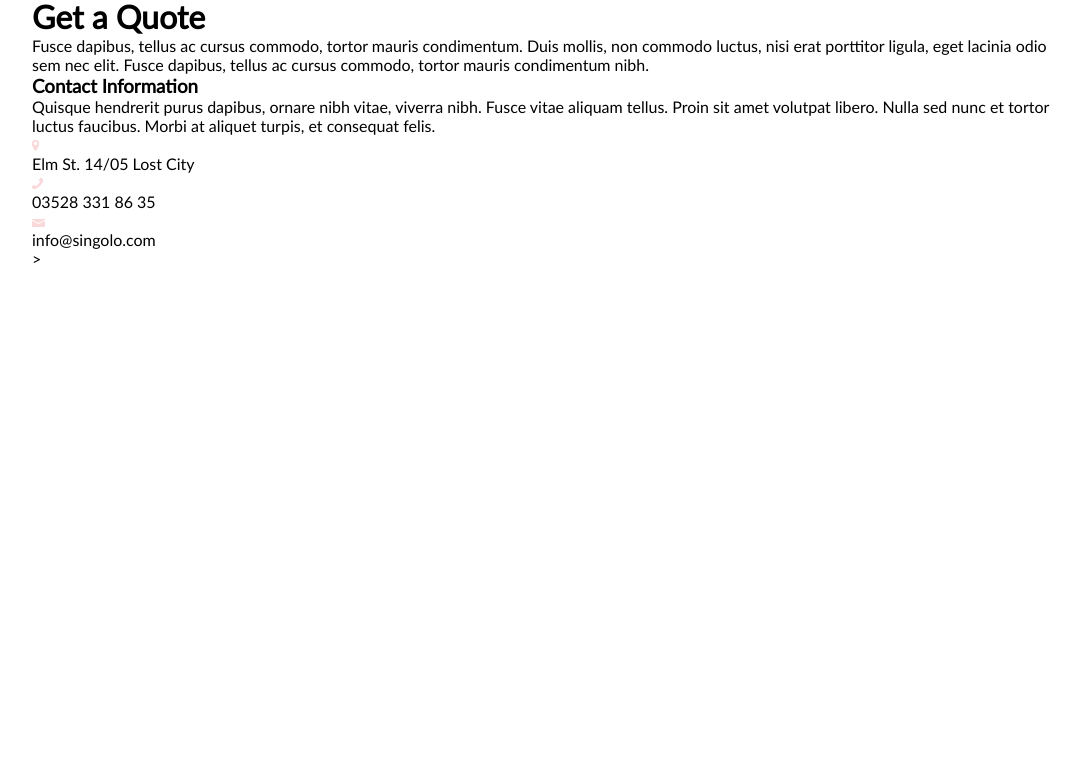
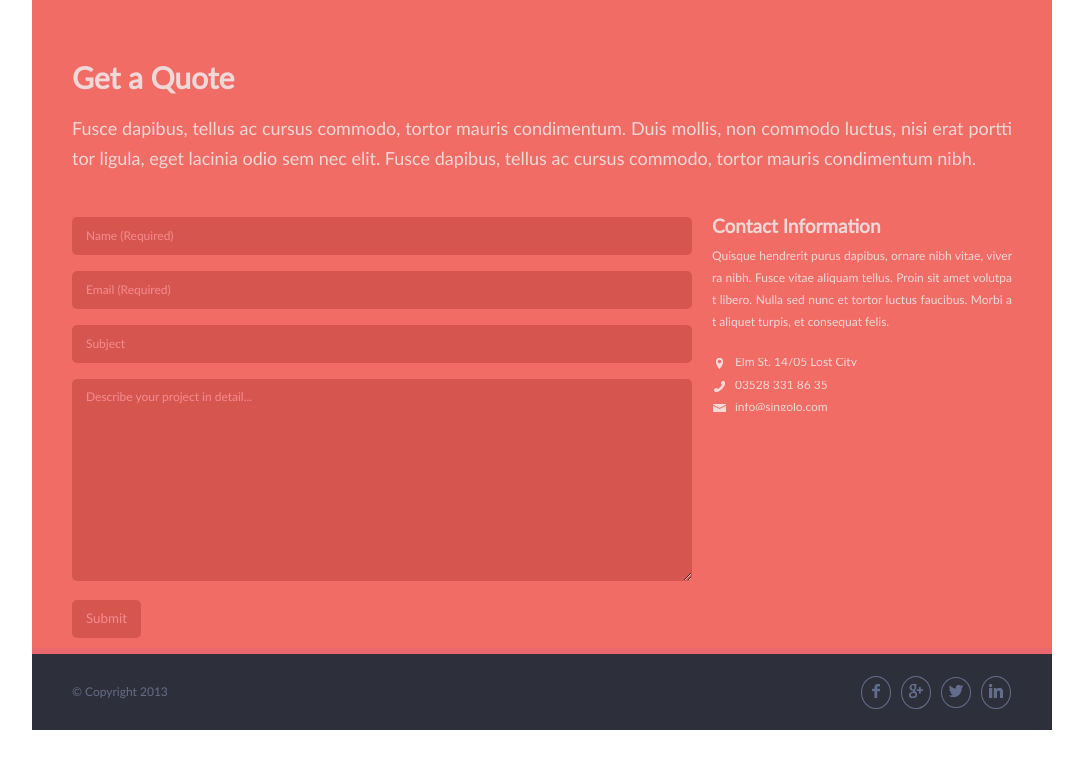
Before and after one commit to yafimchik/singolo, a plain HTML site: page singolo3.html in a window 1280 px wide. Shown: the whole page, without its empty margins (98-1181 px from the left). Drawn offline with Linux system fonts and the light colour scheme; files whose address does not match are found by name.

Commit message:
refactor: add all code in singolo3

```diff
--- a/singolo3.css
+++ b/singolo3.css
@@ -0,0 +1,229 @@
+@font-face{
+
+    font-family: 'Lato-Regular';
+
+    src: url('./assets/Lato-Regular.eot');
+
+    src: url('./assets/Lato-Regular.eot?iefix') format('eot'),
+
+    url('./assets/Lato-Regular.woff') format('woff'),
+
+    url('./assets/Lato-Regular.ttf') format('truetype'),
+
+    url('./assets/Lato-Regular.svg#webfont') format('svg');
+
+    font-weight: normal;
+
+    font-style: normal;
+
+    }
+*{
+    margin: 0;
+    padding: 0;
+    box-sizing: border-box;
+
+    font-family: 'Lato-Regular', Verdana, sans-serif;
+}
+html {
+    font-size: 10px;
+}
+body{
+    margin-left: auto;
+    margin-right: auto;
+    max-width: 1020px;
+    min-width: 768px;
+}
+p{
+    overflow: hidden;
+    word-break: break-all;
+    text-align: justify;
+
+}
+
+
+
+
+.comments-description{
+    font-size: 1.8rem;
+    line-height: 3rem;
+    color: #f0d8d9;
+}
+h1,h3{
+    text-transform: capitalize;
+    color: #f0d8d9;
+}
+
+
+header{
+    padding-top: 62px;
+    background-color: #f06c64;
+}
+header h1{
+    font-size: 3rem;
+    text-transform: none;
+}
+.comments{
+    height: 550px;
+    padding-top: 17px;
+    background-color: #f06c64;
+}
+.comments__wrapper{
+    padding-top: 25px;
+    display: flex;
+    flex-flow: row nowrap;
+    justify-content: space-between;
+
+}
+.contact-form{
+    width: 100%;
+    padding-top: 17px;
+
+
+}
+.contacts{
+    padding-left: 20px;
+    padding-top:13px;
+    width: 475px;
+}
+.contacts h3{
+    font-size: 1.9rem;
+    line-height: 3rem;
+}
+.contacts-description {
+    padding-top: 2px;
+    padding-bottom: 25px;
+    font-size: 1.2rem;
+    line-height: 2.2rem;
+    color: #f0d8d9;
+}
+
+.contact-item{
+    height: 15px;
+    margin-bottom: 7.5px;
+    display: flex;
+    flex-flow: row nowrap;
+    align-items: flex-start;
+
+
+}
+.icon{
+    width: 15px;
+    text-align: center;
+}
+
+.contact{
+    margin-left: 8px;
+    font-size: 1.2rem;
+    line-height: 0.8rem;
+    color: #f0d8d9;
+
+
+}
+
+input{
+    padding: 11px 14px 10px;
+    margin-bottom: 16px;
+    border-style: none;
+    border-radius: 5px;
+    color: #f48c8f;
+    background-color: #d6564f;
+}
+textarea{
+    height: 202px;
+    padding: 7px 14px 10px;
+    margin-bottom: 16px;
+    border-style: none;
+    border-radius: 5px;
+    color: #f48c8f;
+    background-color: #d6564f;
+}
+
+
+.inputs{
+
+    width: 100%;
+
+}
+
+.inputs::placeholder {
+    font-family: "Lato-Regular";
+    font-size: 1.2rem;
+    line-height: 2.2rem;
+    font-weight: 400;
+    color: #f48c8f;
+}
+.button:hover{
+    border-color: #f48c8f;
+    box-shadow: inset 0 0 10px #f48c8f;
+}
+
+
+footer{
+    height: 76px;
+    background-color: #2d303a;
+}
+footer p{
+    color: #666d89;
+}
+footer{
+    display: flex;
+    flex-flow: row nowrap;
+    justify-content: space-between;
+}
+.footer_main{
+    display: flex;
+    flex-flow: row nowrap;
+    width: 100%;
+    align-items: center;
+    justify-items: flex-start;
+}
+.footer_copyrights{
+    font-size: 1.2rem;
+}
+.footer_social-links{
+    width: 151px;
+    display: flex;
+    flex-flow: row nowrap;
+    align-items: center;
+    justify-items: flex-start;
+
+}
+
+.footer_social-links a{
+
+    padding: 7px;
+    margin-right: 10px;
+    border-style: solid;
+    border-radius: 50%;
+    border-width: 1px;
+    border-color: #666d89;
+    align-content: center;
+    justify-content: center;
+
+}
+.footer_social-links a img{
+    font-size: 0;
+
+}
+
+.footer_social-links a:hover{
+    border-color: #666d89;
+    box-shadow: inset 0 0 10px #666d89;
+}
+
+
+
+header,
+footer{
+    padding-left: 40px;
+    padding-right: 40px;
+}
+.comments,
+.comments-bottom{
+    padding-left: 40px;
+    padding-right: 40px;
+}
+.comments-bottom{
+    height: 6px;
+    background-color: #ea676b;
+}
--- a/singolo3.html
+++ b/singolo3.html
@@ -3,39 +3,64 @@
     <head>
         <title></title>
         <meta charset="utf-8">
-        <link rel="stylesheet" type="text/css" href="./singolo1.css">
+        <link rel="stylesheet" type="text/css" href="./singolo3.css">
     </head>
     <body>
         <header>
             <h1>Get a Quote</h1>
         </header>
         <section class="comments">
-            <p>Fusce dapibus, tellus ac cursus commodo, tortor mauris condimentum. Duis mollis, non commodo luctus, nisi erat porttitor ligula, eget lacinia odio sem nec elit. Fusce dapibus, tellus ac cursus commodo, tortor mauris condimentum nibh.</p>
-            <div class="wrapper">
-                <form>
-
+            <p class="comments-description">Fusce dapibus, tellus ac cursus commodo, tortor mauris condimentum. Duis mollis, non commodo luctus, nisi erat porttitor ligula, eget lacinia odio sem nec elit. Fusce dapibus, tellus ac cursus commodo, tortor mauris condimentum nibh.</p>
+            <div class="comments__wrapper">
+                <form class="contact-form" action="#" method="post">
+                    <input class="inputs" type="text" name="name" placeholder="Name (Required)" required minlength="2" maxlength="50" pattern="^[A-Za-zА-Яа-яЁё\s]+$">
+                    <br>
+                    <input class="inputs" type="email" name="mail" placeholder="Email (Required)" required>
+                    <br>
+                    <input class="inputs" type="text" name="subject" placeholder="Subject">
+                    <br>
+                    <textarea class="inputs" name="description" placeholder="Describe your project in detail..."></textarea>
+                    <br>
+                    <input class="button" type="submit" value="Submit">
                 </form>
                 <div class="contacts">
                     <h3>Contact Information</h3>
-                    <p>Quisque hendrerit purus dapibus, ornare nibh vitae, viverra nibh. Fusce vitae aliquam tellus. Proin sit amet volutpat libero. Nulla sed nunc et tortor luctus faucibus. Morbi at aliquet turpis, et consequat felis. </p>
+                    <p class="contacts-description">Quisque hendrerit purus dapibus, ornare nibh vitae, viverra nibh. Fusce vitae aliquam tellus. Proin sit amet volutpat libero. Nulla sed nunc et tortor luctus faucibus. Morbi at aliquet turpis, et consequat felis. </p>
                     <div class="contact-item">
-                        <img src="./assets/Contacts__location.png" alt="Location icon">
-                        <p>Elm St. 14/05 Lost City</p>
+                        <div class="icon">
+                            <img src="./assets/Contacts__location.png" alt="Location icon">
+                        </div>
+                        <p class="contact">Elm St. 14/05 Lost City</p>
+                   </div>
+                    <div class="contact-item">
+                        <div class="icon">
+                            <img src="./assets/Contacts__phone.png" alt="Phone icon">
+                        </div>
+                        <p class="contact">03528 331 86 35</p>
                     </div>
                     <div class="contact-item">
-                        <img src="./assets/Contacts__phone.png" alt="Phone icon">
-                        <p>03528 331 86 35</p>
+                        <div class="icon">
+                            <img src="./assets/Contacts__mail.png" alt="Mail icon">
+                        </div>
+                        <p class="contact">info@singolo.com</p>
                     </div>
-                    <div class="contact-item">
-                        <img src="./assets/Contacts__mail.png" alt="Mail icon">
-                        <p>info@singolo.com</p>
-                    </div>
-
                 </div>
             </div>
 
-        </section>>
+        </section>
+        <div class="comments-bottom">
+
+        </div>
         <footer>
+            <div class="footer_main">
+                <p class="footer_copyrights">© Copyright 2013</p>
+            </div>
+            <div class="footer_social-links">
+                <a href=""><img src="./assets/facebook.png"/></a>
+                <a href=""><img src="./assets/google+.png"/></a>
+                <a href=""><img src="./assets/twitter.png"/></a>
+                <a href=""><img src="./assets/linkedin.png"/></a>
+            </div>
 
         </footer>
     </body>
```
